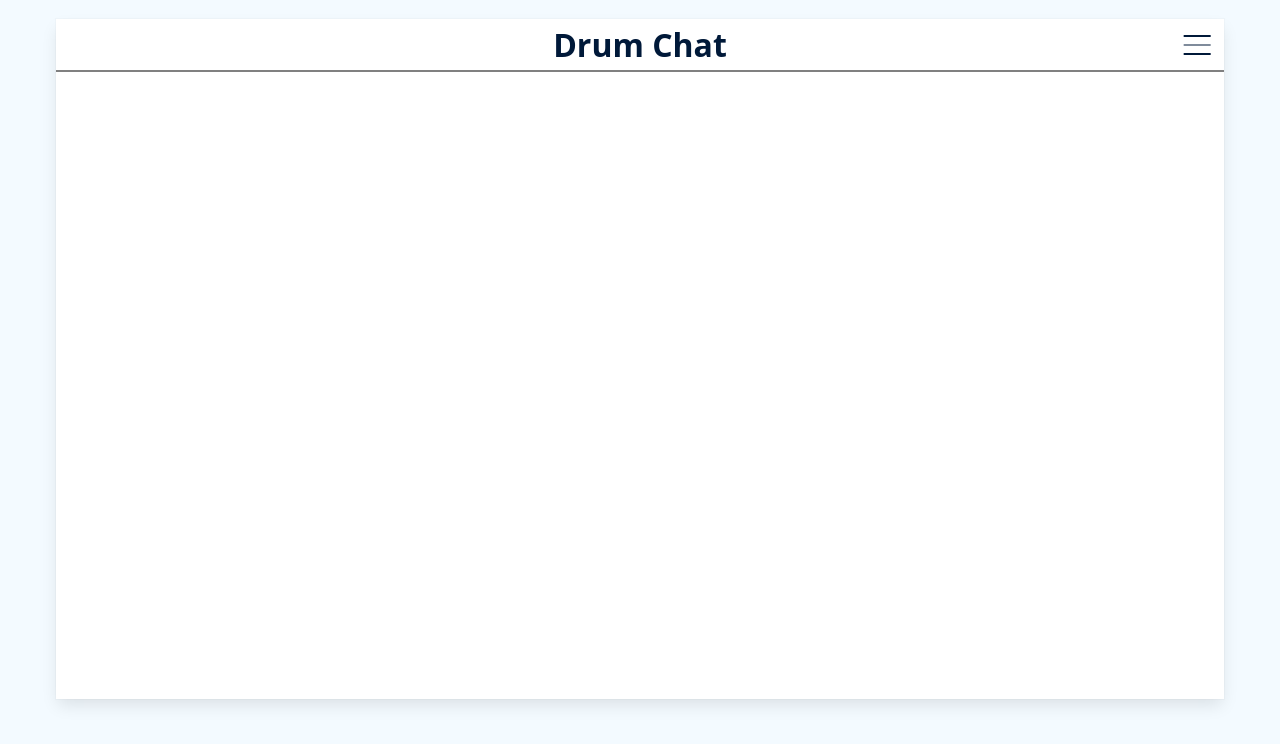
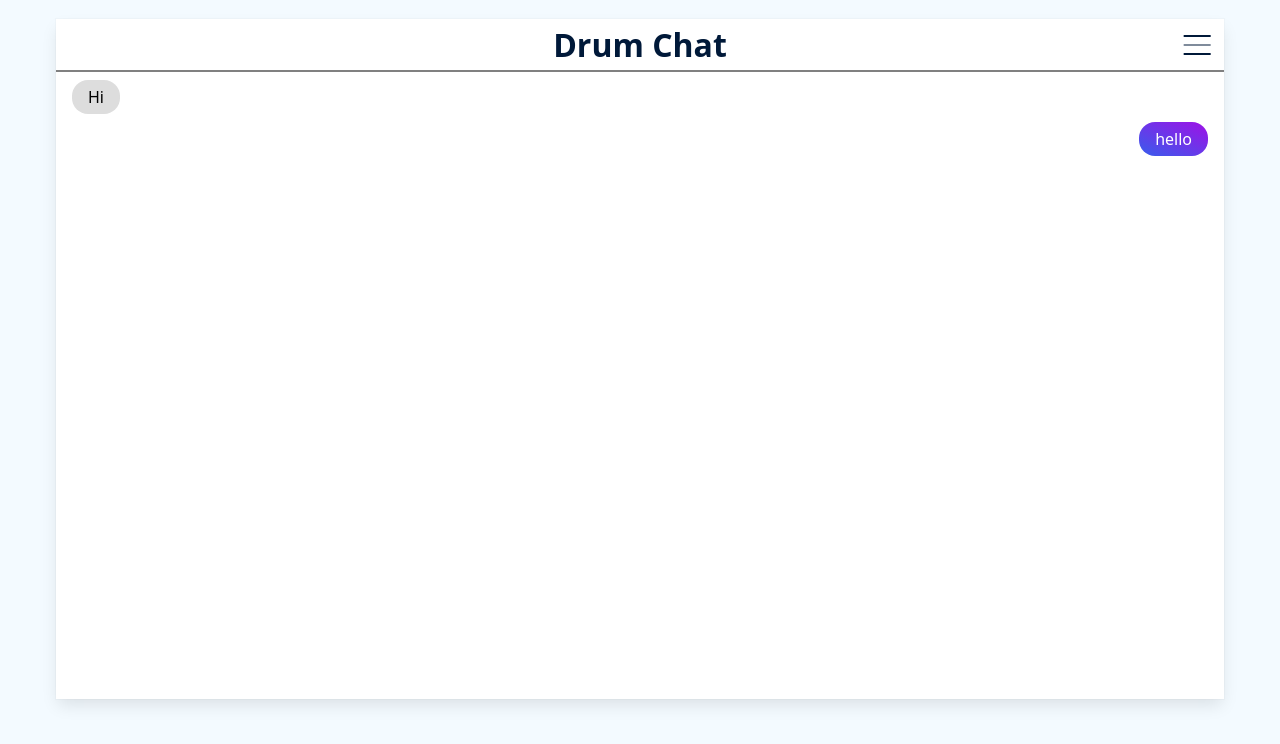
Before and after one commit to Drumstickz64/Drum-Chat, a website: page public/index.html in a window 1280 px wide. Drawn offline with Linux system fonts and the light colour scheme.

Commit message:
added chat-area styles

```diff
--- a/public/css/index.css
+++ b/public/css/index.css
@@ -7,9 +7,9 @@
 html {
 	--primary-clr: linear-gradient(25deg, #385dec 0%, #9f10e6 100%);
 	--bg-clr: #F3FAFF;
+	--chat-clr: #dddddd;
 	--surface-clr: #fff;
-	--chat-clr: rgba(238,238,238,0.7);
-	--text-clr: #555;
+	--text-clr: #000;
 	--heading-clr: #001939;
 	--shadow-lg: 0 0.5em 1em -0.125em rgba(0,0,0,0.1), 0 0 0 1px rgba(0,0,0,0.02);
 	--shadow-outline: 0 0 0 0.125em rgba(63,160,255,0.5);
@@ -80,3 +80,37 @@
 .hamburger div:nth-child(2) {
 	opacity: 0.5;
 }
+
+
+.info {
+	display: none;
+}
+
+.splitter {
+	display: flex;
+	flex-grow: 1;
+}
+
+.splitter > * {
+	flex-grow: 1;
+}
+
+.chat-area {
+	display: flex;
+	flex-direction: column;
+	align-items: flex-start;
+	padding: 0.25em 1em;
+}
+
+.chat-msg {
+	margin: 0.25em 0;
+	padding: 0.375em 1em;
+	background: var(--chat-clr);
+	border-radius: 1em;
+}
+
+.chat-msg-self {
+	align-self: flex-end;
+	color: white;
+	background: var(--primary-clr);
+}
--- a/public/index.html
+++ b/public/index.html
@@ -21,7 +21,10 @@
 
 			<div class="splitter">
 				<aside class="info"></aside>
-				<main class="chat-area"></main>
+				<main class="chat-area">
+					<p class="chat-msg">Hi</p>
+					<p class="chat-msg chat-msg-self">hello</p>
+				</main>
 			</div>
 		</div>
 	</div>
```
